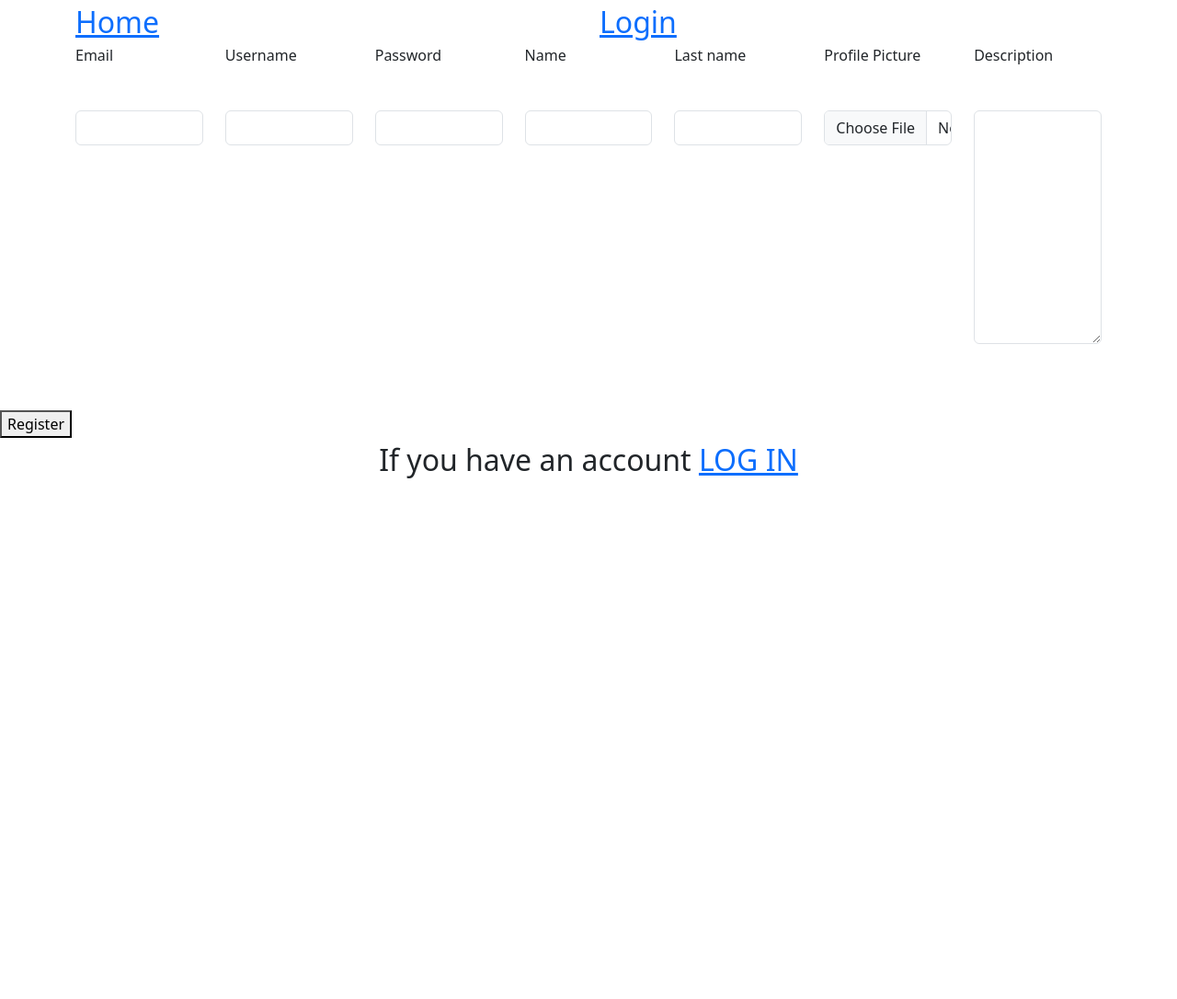
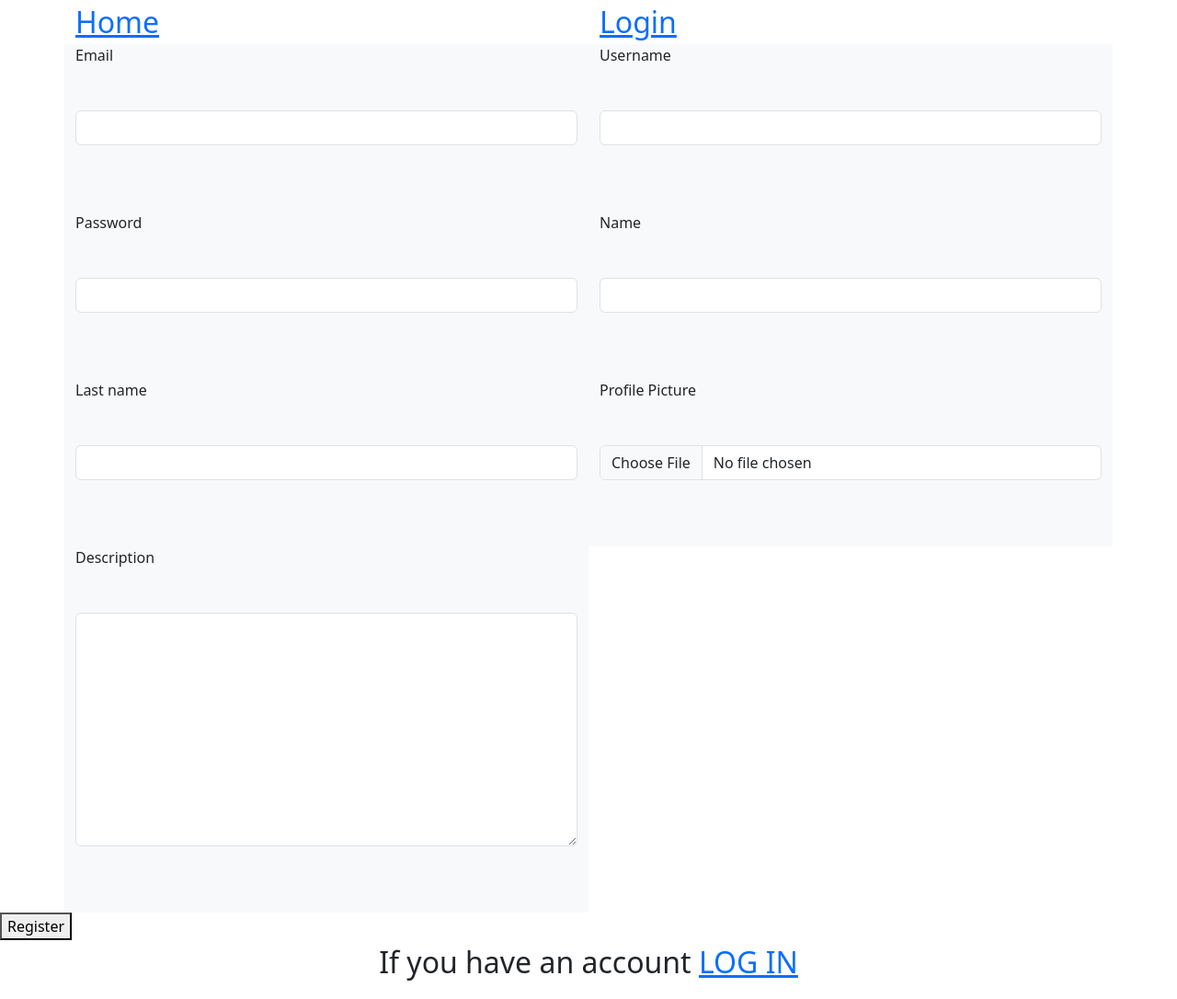
Before and after one commit to Sooshiance/WareHouse, a Django app: page /account/register/ in a window 1280 px wide. Shown: the whole page at 92% size. Before the commit the page ends 520 px from the top, so only its background shows below. Run offline with Django 4.2, Linux system fonts and the light colour scheme; parts of the project's set-up code (start-up, migrations or seed data) failed here and were passed over; some libraries are stand-ins or nearby versions.

Commit message:
settings and register template

```diff
--- a/ccbv_auth/settings.py
+++ b/ccbv_auth/settings.py
@@ -27,7 +27,7 @@ BASE_DIR = Path(__file__).resolve().parent.parent
 # See https://docs.djangoproject.com/en/4.2/howto/deployment/checklist/
 
 # SECURITY WARNING: keep the secret key used in production secret!
-SECRET_KEY = config("SECRET_KEY")
+SECRET_KEY = config("SECRET_KEY", cast=bool)
 
 # SECURITY WARNING: don't run with debug turned on in production!
 DEBUG = True
--- a/templates/register.html
+++ b/templates/register.html
@@ -9,7 +9,7 @@ Register
     <div class="container">
         <div class="row">
             {% for field in form %}
-                    <div class="col">
+                    <div class="col-6 bg-light">
                         <label for="formInput#text">
                             {{field.label}}
                         </label>
```
